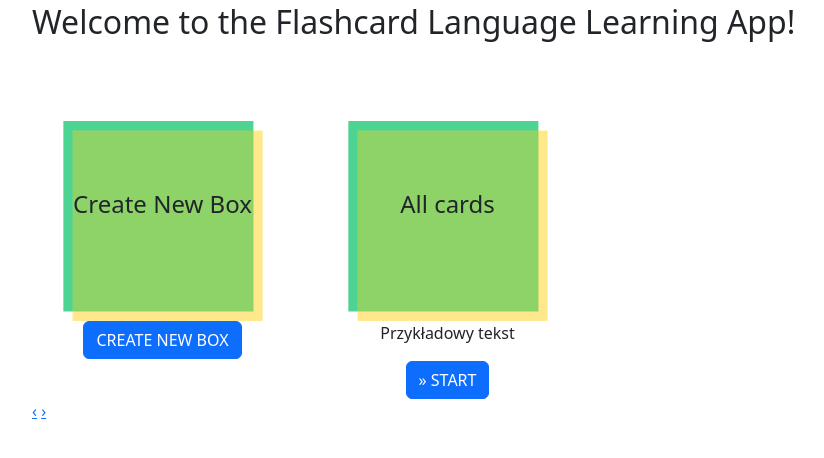
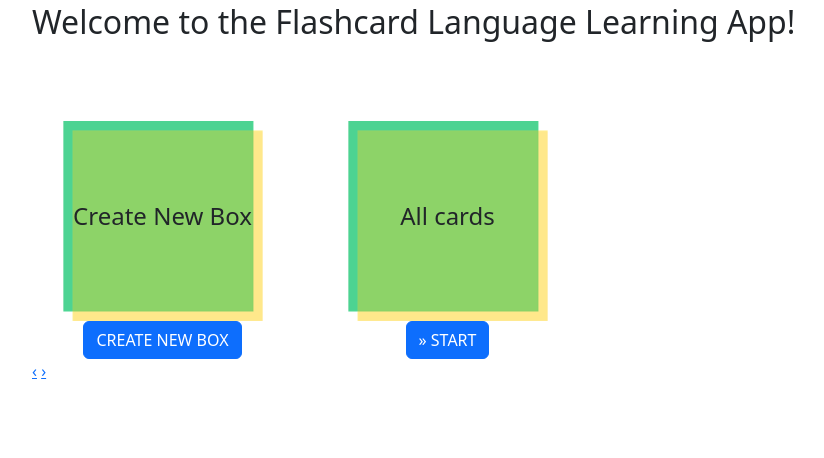
Before and after one commit to iloneczka/flashcards, a Django app: page / in a window 1280 px wide. Shown: the part 138-596 px from the top of the page, without its empty margins (50-874 px from the left). Run offline with Django 4.2, Linux system fonts and the light colour scheme; the visitor is signed in with stand-in values (Sample User, id 1); data that the repository does not hold is empty; some libraries are stand-ins or nearby versions.

Commit message:
Style formating

```diff
--- a/flash/website/templates/home.html
+++ b/flash/website/templates/home.html
@@ -35,7 +35,7 @@
 
   .thumbnail .delete-button {
     position: absolute;
-    bottom: -100px;
+    bottom: -87px;
     right: 60px;
     transform: scale(0.50);
   }
@@ -57,7 +57,7 @@
                 <div class="col-md-3" style="position: relative;">
                     <div class="thumbnail">
                         <a href="#"><img src="{% static 'images/szablon.png' %}" alt="Box {{ box.box_number }}"></a>
-                        <div style="position: absolute; top: 30%; left: 50%; transform: translate(-50%, -50%); text-align: center; width: 100%;">
+                        <div style="position: absolute; top: 40%; left: 50%; transform: translate(-50%, -50%); text-align: center; width: 100%;">
                             <h4 style="margin: 0;">Box {{ box.box_number }}</h4>
                             {% if forloop.last %}
                                 <form method="post" action="{% url 'delete_box' box.box_number %}" style="display: inline;">
@@ -68,7 +68,6 @@
                         </div>
                     </div>
                     <div class="caption text-center">
-                        <p>Przykładowy tekst</p>
                         <a class="btn btn-mini btn-primary" href="{% url 'flashcard_program' box_number=box.box_number %}">» START</a>
                     </div>
                 </div>
@@ -76,7 +75,7 @@
             <div class="col-md-3" style="position: relative;">
                 <div class="thumbnail">
                     <a href="#"><img src="{% static 'images/szablon.png' %}" alt="Create New Box"></a>
-                    <div style="position: absolute; top: 30%; left: 50%; transform: translate(-50%, -50%); text-align: center; width: 100%;">
+                    <div style="position: absolute; top: 40%; left: 50%; transform: translate(-50%, -50%); text-align: center; width: 100%;">
                         <h4 style="margin: 0;">Create New Box</h4>
                     </div>
                 </div>
@@ -90,12 +89,11 @@
             <div class="col-md-3" style="position: relative;">
                 <div class="thumbnail">
                     <a href="#"><img src="{% static 'images/szablon.png' %}" alt="All cards"></a>
-                    <div style="position: absolute; top: 30%; left: 50%; transform: translate(-50%, -50%); text-align: center; width: 100%;">
+                    <div style="position: absolute; top: 40%; left: 50%; transform: translate(-50%, -50%); text-align: center; width: 100%;">
                         <h4 style="margin: 0;">All cards</h4>
                     </div>
                 </div>
                 <div class="caption text-center">
-                    <p>Przykładowy tekst</p>
                     <a class="btn btn-mini btn-primary" href="{% url 'flashcard_program' box_number=0 %}">» START</a>
                 </div>
             </div>
```
